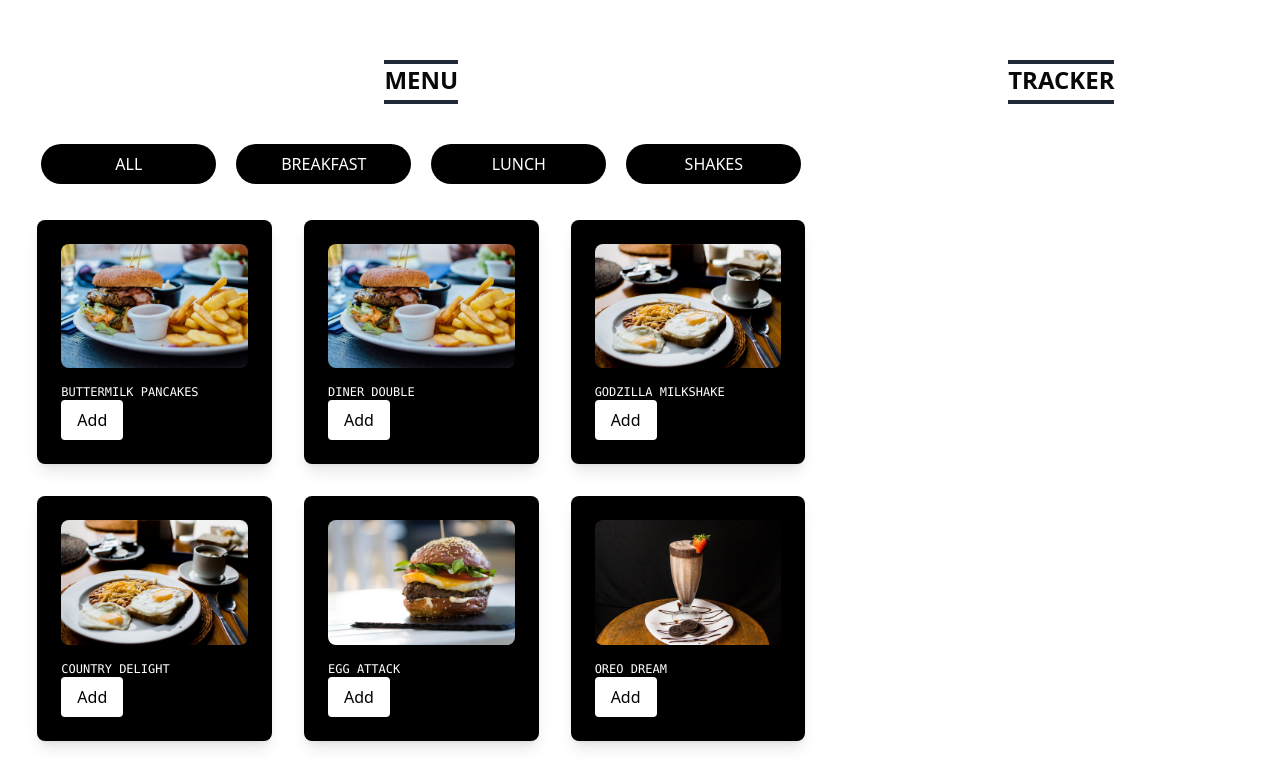
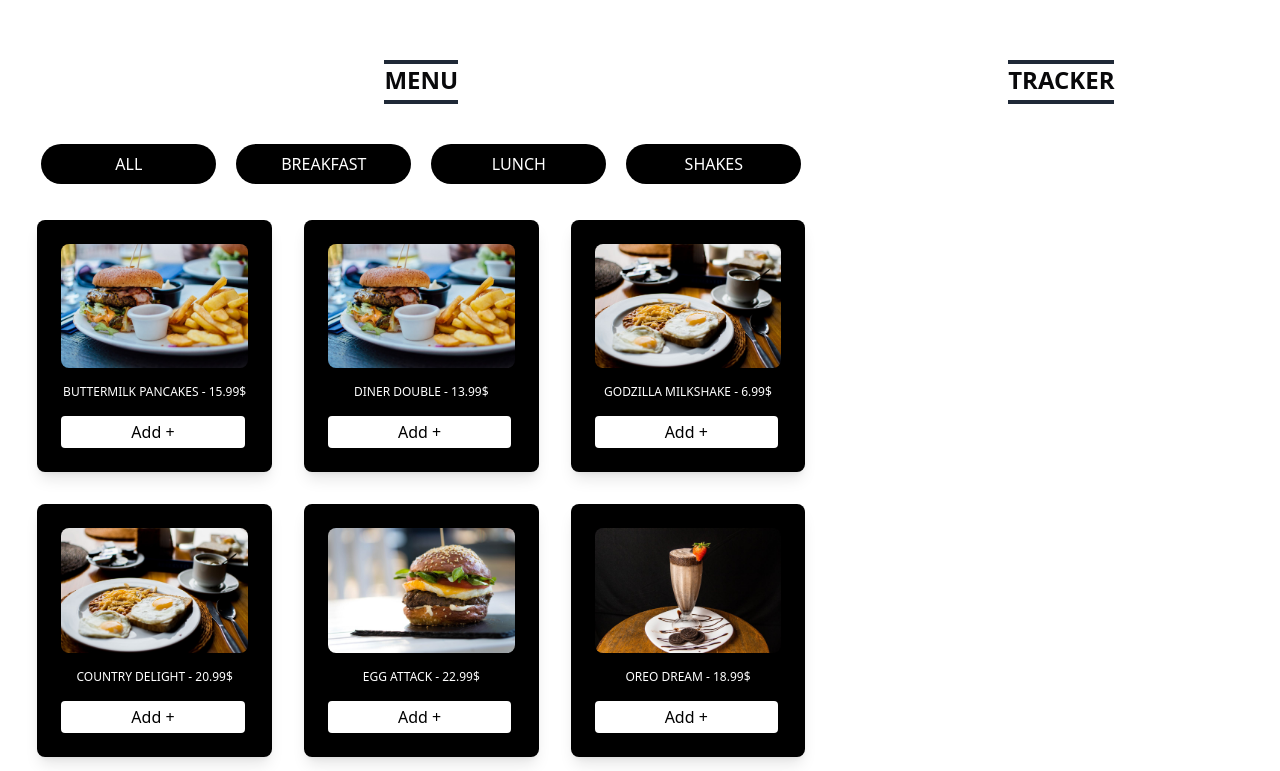
Before and after one commit to abish-desu/MenuTracker, a Next.js app: page / in a window 1280 px wide. Shown: the top 771 px of the page. Built offline with nearby package versions, Linux system fonts and the light colour scheme.

Commit message:
menucard completed

```diff
--- a/components/MenuCard.tsx
+++ b/components/MenuCard.tsx
@@ -9,14 +9,16 @@ const MenuCard = ({ menu, filterMenu }: MenuProps) => {
         return (
           <article key={id} className="w-full sm:w-1/2 md:w-1/3 lg:w-1/4 xl:w-1/3 p-4">
             <div className="bg-black shadow-lg rounded-lg p-6 transform transition-transform hover:scale-105">
+
               <img src={img} alt={title} className="mb-4 rounded-lg" />
-              <h4 className="text-white font-mono text-xs">{title.toUpperCase()}</h4>
+              <h4 className="text-white font-sans text-xs text-center">{title.toUpperCase()} - {price}$</h4>
               <button
                 onClick={() => filterMenu({ id, img, title, price })}
-                className="bg-white hover:bg-blue-700 text-darkfont-bold py-2 px-4 rounded"
+                className="bg-white hover:bg-gray-300 text-darkfont-bold py-1 px-[70px] mt-4 rounded"
               >
-                Add
+                Add +
               </button>
+
             </div>
           </article>
         );
--- a/pages/index.tsx
+++ b/pages/index.tsx
@@ -60,6 +60,7 @@ const index = () => {
 
   return (
     //Main div
+
     <div className="flex mt-10">
       {/*Menu div*/}
       <div className="h-auto w-[1000px] flex justify-center">
```
